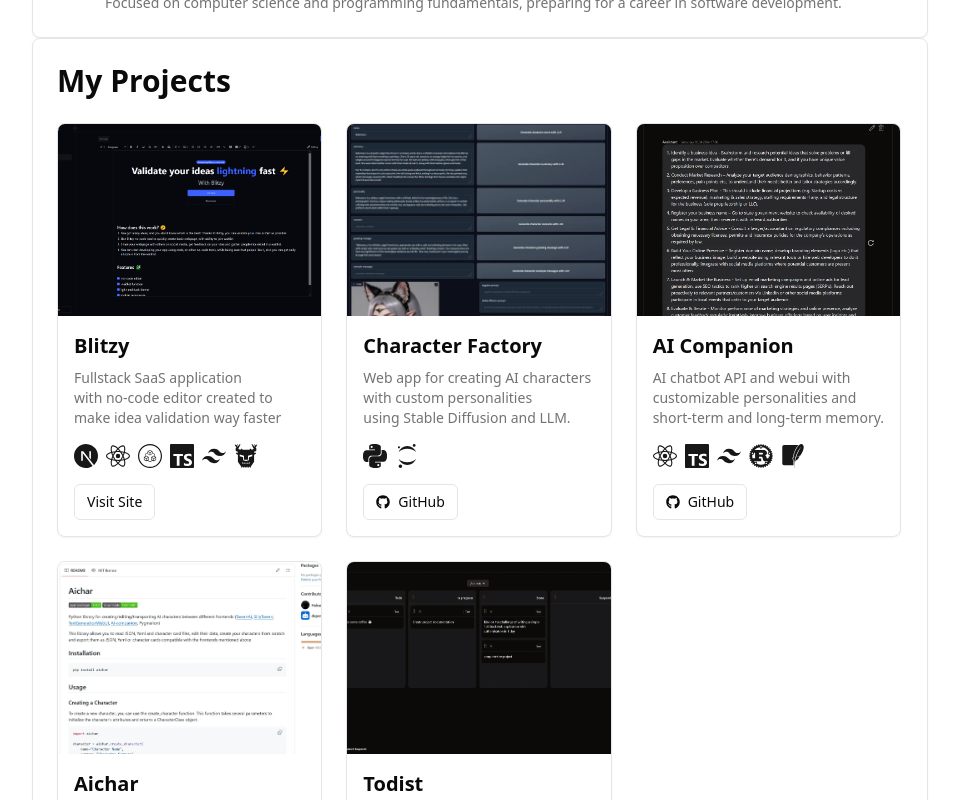
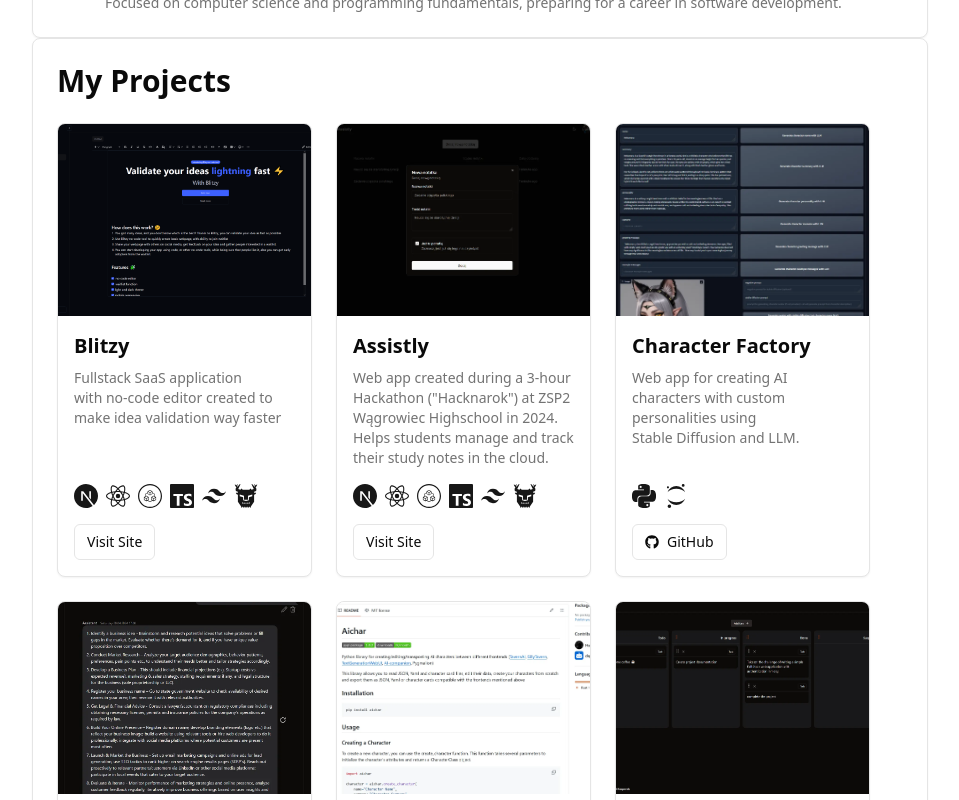
Before and after one commit to Hukasx0/portfolio, a Next.js app: page /portfolio/ in a window 1280 px wide. Shown: the part 2240-3040 px from the top of the page, without its empty margins (160-1119 px from the left). Built offline with nearby package versions, Linux system fonts and the light colour scheme.

Commit message:
Add a new project to portfolio

```diff
--- a/src/components/landing/projects.tsx
+++ b/src/components/landing/projects.tsx
@@ -20,6 +20,13 @@ const projects = [
     description: "Fullstack SaaS application with no-code editor created to make idea validation way faster",
     image: "/portfolio/blitzy.webp",
     link: "https://blitzyapp.com",
+    technologies: [SiNextdotjs, SiReact, SiTrpc, SiTypescript, SiTailwindcss, SiTurso],
+  },
+  {
+    title: "Assistly",
+    description: "Web app created during a 3-hour Hackathon (\"Hacknarok\") at ZSP2 Wągrowiec Highschool in 2024. Helps students manage and track their study notes in the cloud.",
+    image: "/portfolio/assistly.webp",
+    link: "https://hacknarock-2024.pages.dev/",
     technologies: [SiNextdotjs, SiReact, SiTrpc, SiTypescript, SiTailwindcss, SiTurso],
   },
   {
```
Also changed, not shown: public/assistly.png (added), public/assistly.webp (added).
